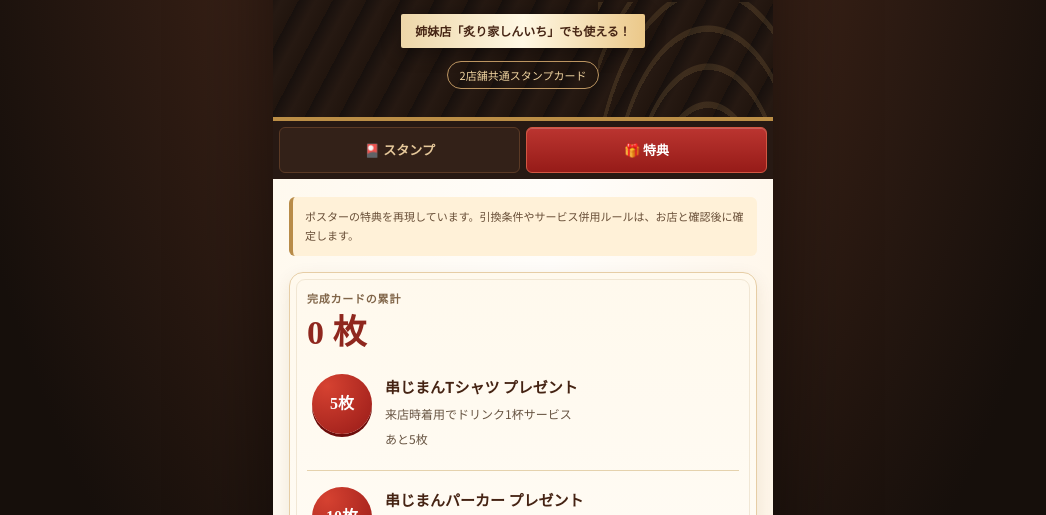
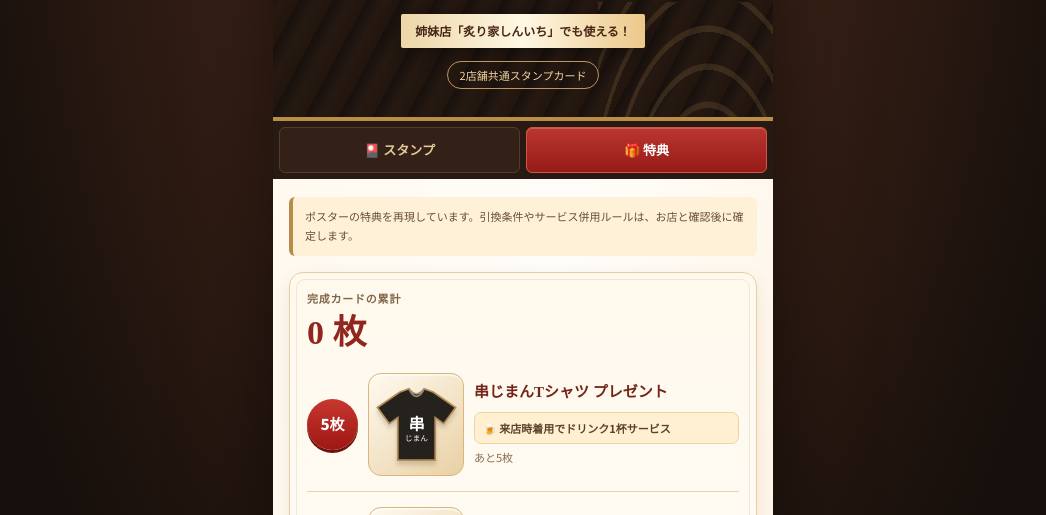
Before and after one commit to happysugar-system/happysugar-demo, a plain HTML site: page kushijiman-stamp/index.html in a window 1280 px wide. Both pictures are taken after a click on the button "🎁 特典". Shown: the part 271-786 px from the top of the page, without its empty margins (117-1163 px from the left). Drawn offline with Linux system fonts and the light colour scheme.

Commit message:
Add illustrated T-shirt, hoodie, sake bottle and honorary medal to rewards

```diff
--- a/kushijiman-stamp/index.html
+++ b/kushijiman-stamp/index.html
@@ -44,6 +44,13 @@ body[data-role="customer"] .reward{overflow:hidden}
 body[data-role="customer"] .reward strong{font-size:27px}
 body[data-role="customer"] .hero{padding-top:28px}
 body[data-role="customer"] .stamp.filled{box-shadow:0 0 0 2px #f4c6b9 inset}
+
+.gift-row{display:flex;gap:10px;align-items:center;border-bottom:1px solid #e8d2ab;padding:15px 0}
+.gift-badge{width:51px;height:51px;flex:0 0 51px;border-radius:50%;display:grid;place-items:center;background:linear-gradient(#c7372e,#9e1713);color:white;font-weight:900;box-shadow:0 3px #6f110f;font-size:15px}
+.gift-art{width:96px;height:103px;flex:0 0 96px;display:grid;place-items:center;border-radius:13px;background:linear-gradient(140deg,#fffaf0,#e9d0a4);border:1px solid #d9b77b;box-shadow:inset 0 2px #fff8}
+.gift-art svg{width:85px;height:91px;filter:drop-shadow(0 4px 2px #43311b32)}
+.gift-text{min-width:0;flex:1}.gift-text strong{display:block;color:#74251a;font-family:"Noto Serif JP",serif;font-size:15px;line-height:1.45}.gift-note{margin-top:8px;padding:7px 8px;background:#fff0d1;border:1px solid #ecd4a4;border-radius:7px;color:#5c402c;font-size:11px;font-weight:700;line-height:1.5}.gift-progress{color:#8a6b4d;font-size:11px;margin-top:5px}
+@media(max-width:390px){.gift-art{width:70px;height:78px;flex-basis:70px}.gift-art svg{width:64px;height:68px}.gift-badge{width:43px;height:43px;flex-basis:43px;font-size:12px}.gift-row{gap:6px}.gift-text strong{font-size:13px}}
 </style></head><body data-role="customer">
 <div class="shell"><header class="hero"><div class="eyebrow">KUSHIJIMAN × SHINICHI / STAMP MEMBERSHIP</div><div class="brand"><img class="logo-real" src="assets/kushijiman-traced.svg" alt="串じまん 炭焼家の実物ロゴを元にトレースしたもの"><span class="plus">×</span><div class="shin-wrap"><img src="assets/shinichi-traced.svg" alt="炙り家しんいちの実物ロゴを元にトレースしたもの"><span class="sublogo">炙り家しんいち</span></div></div><div class="hero-title">デジタルスタンプカード</div><div class="tagline">姉妹店「炙り家しんいち」でも使える！</div><div><span class="pill">2店舗共通スタンプカード</span></div></header>
 <nav class="nav"><button id="tab-card" class="active" data-tab="card">🎴 スタンプ</button><button id="tab-gifts" data-tab="gifts">🎁 特典</button><button id="tab-staff" data-tab="staff" aria-hidden="true">🏮 スタッフ</button></nav>
@@ -65,8 +72,16 @@ function load(){try{const x=JSON.parse(localStorage.getItem(KEY));if(!x||!Number
 let state=load();function save(){localStorage.setItem(KEY,JSON.stringify(state));render()}
 function showTab(tab){if(document.body.dataset.role==="customer" && tab==="staff")return;if(document.body.dataset.role==="staff" && tab!=="staff")return;for(const t of ["card","gifts","staff"]){document.getElementById("page-"+t).classList.toggle("hidden",t!==tab);document.getElementById("tab-"+t).classList.toggle("active",t===tab)}window.scrollTo({top:0,behavior:"smooth"})}
 document.querySelectorAll("[data-tab]").forEach(b=>b.addEventListener("click",()=>showTab(b.dataset.tab)));
-const tiers=[{n:5,title:"串じまんTシャツ プレゼント",note:"来店時着用でドリンク1杯サービス"},{n:10,title:"串じまんパーカー プレゼント",note:"来店時着用でおつまみ1品サービス"},{n:30,title:"お好きなお酒1升 プレゼント",note:"来店ごとにドリンク1杯サービス"},{n:50,title:"名誉会員様",note:"お名前入りの特典あり（詳細は店舗確認）"}];
-function render(){const p=state.points;document.getElementById("points").textContent=p;document.getElementById("staffpoints").textContent=p+" / 10";document.getElementById("totalcards").textContent=state.cards;document.getElementById("staffcards").textContent=state.cards+" 枚";document.getElementById("giftcards").textContent=state.cards;document.getElementById("bar").style.width=(p*10)+"%";document.getElementById("stamps").innerHTML=Array.from({length:10},(_,i)=>'<div class="stamp '+(i<p?"filled":"")+'">'+(i<p?"串":(i+1))+"</div>").join("");document.getElementById("r5").textContent=p>=5?"達成！利用できます":"あと"+(5-p)+"ポイント";document.getElementById("r10").textContent=p>=10?"達成！利用できます":"あと"+(10-p)+"ポイント";document.getElementById("next-point").textContent=p>=10?"10ポイント達成！":p>=5?"次の10ポイント特典まであと"+(10-p)+"ポイント":"5ポイント特典まであと"+(5-p)+"ポイント";document.getElementById("tierlist").innerHTML=tiers.map(t=>'<div class="tier"><div class="count">'+t.n+'枚</div><div><b>'+t.title+'</b><p>'+t.note+'</p><p class="'+(state.cards>=t.n?"completed":"muted")+'">'+(state.cards>=t.n?"達成済み":"あと"+(t.n-state.cards)+"枚")+'</p></div></div>').join("");document.getElementById("use5").disabled=p<5;document.getElementById("use10").disabled=p<10;document.getElementById("add").disabled=p>=10;document.getElementById("history").innerHTML=state.history.length?state.history.slice(0,20).map(h=>'<div class="history"><span>'+h.time+' '+h.store+'</span><b>'+h.label+'</b></div>').join(""):'<p class="muted">まだ履歴はありません</p>'}
+const tiers=[{n:5,art:"shirt",emoji:"🍺",title:"串じまんTシャツ プレゼント",note:"来店時着用でドリンク1杯サービス"},{n:10,art:"hoodie",emoji:"🍢",title:"串じまんパーカー プレゼント",note:"来店時着用でおつまみ1品サービス"},{n:30,art:"sake",emoji:"🍺",title:"お好きなお酒1升 プレゼント",note:"来店ごとにドリンク1杯サービス"},{n:50,art:"medal",emoji:"🏅",title:"名誉会員様",note:"お名前入り特典（詳細は店舗確認）"}];
+
+const giftArt={
+shirt:'<svg viewBox="0 0 100 100" aria-label="Tシャツ"><path d="M30 12 41 8Q50 20 59 8L70 12 96 30 82 49 72 42 72 92H28V42L18 49 4 30Z" fill="#25221e" stroke="#b58c56" stroke-width="2"/><path d="M41 8Q50 26 59 8" fill="none" stroke="#978b80" stroke-width="2"/><text x="50" y="57" text-anchor="middle" font-size="19" font-family="serif" fill="white" font-weight="900">串</text><text x="50" y="70" text-anchor="middle" font-size="9" fill="white">じまん</text></svg>',
+hoodie:'<svg viewBox="0 0 100 100" aria-label="パーカー"><path d="M34 11Q50 -5 66 11L75 28 87 35 97 89 76 94 71 66 71 96H29V66L24 94 3 89 13 35 25 28Z" fill="#25221e" stroke="#b58c56" stroke-width="2"/><path d="M34 11Q50 38 66 11Q50 23 34 11" fill="#56514a"/><path d="M46 34 44 53M54 34 56 53" stroke="#e0d4bc" stroke-width="2"/><text x="50" y="74" text-anchor="middle" font-size="17" font-family="serif" fill="white" font-weight="900">串</text><text x="50" y="85" text-anchor="middle" font-size="8" fill="white">じまん</text></svg>',
+sake:'<svg viewBox="0 0 100 100" aria-label="一升瓶"><rect x="32" y="4" width="24" height="12" rx="2" fill="#5c2f1d"/><path d="M33 16H55V27Q68 35 69 46V88Q69 97 59 97H28Q20 97 20 88V46Q20 35 33 27Z" fill="#986031" stroke="#cf985a" stroke-width="2"/><path d="M24 48Q44 41 65 48V82Q44 88 24 82Z" fill="#fbebca"/><text x="45" y="72" text-anchor="middle" font-size="23" font-family="serif" font-weight="900" fill="#4e321a">酒</text><path d="M72 72h22l-4 22H76Z" fill="#e5c48c" stroke="#a87c43" stroke-width="2"/><ellipse cx="83" cy="72" rx="11" ry="4" fill="#fff1ca" stroke="#a87c43"/></svg>',
+medal:'<svg viewBox="0 0 100 100" aria-label="名誉会員メダル"><path d="M20 18 44 52 26 99 18 74 7 90 6 42Z" fill="#aa2921"/><path d="M80 18 56 52 74 99 82 74 93 90 94 42Z" fill="#cc3927"/><circle cx="50" cy="42" r="34" fill="#c48d36" stroke="#7d4e1c" stroke-width="3"/><circle cx="50" cy="42" r="27" fill="#f2d37e" stroke="#fff2be" stroke-width="2"/><path d="m30 41 8 5 11-17 11 17 10-5-5 18H35Z" fill="#a47820"/></svg>'};
+function rewardMarkup(t){return '<div class="gift-row"><div class="gift-badge">'+t.n+'枚</div><div class="gift-art">'+giftArt[t.art]+'</div><div class="gift-text"><strong>'+t.title+'</strong><div class="gift-note">'+t.emoji+' '+t.note+'</div><div class="gift-progress '+(state.cards>=t.n?'completed':'')+'">'+(state.cards>=t.n?'達成済み':'あと'+(t.n-state.cards)+'枚')+'</div></div></div>'}
+
+function render(){const p=state.points;document.getElementById("points").textContent=p;document.getElementById("staffpoints").textContent=p+" / 10";document.getElementById("totalcards").textContent=state.cards;document.getElementById("staffcards").textContent=state.cards+" 枚";document.getElementById("giftcards").textContent=state.cards;document.getElementById("bar").style.width=(p*10)+"%";document.getElementById("stamps").innerHTML=Array.from({length:10},(_,i)=>'<div class="stamp '+(i<p?"filled":"")+'">'+(i<p?"串":(i+1))+"</div>").join("");document.getElementById("r5").textContent=p>=5?"達成！利用できます":"あと"+(5-p)+"ポイント";document.getElementById("r10").textContent=p>=10?"達成！利用できます":"あと"+(10-p)+"ポイント";document.getElementById("next-point").textContent=p>=10?"10ポイント達成！":p>=5?"次の10ポイント特典まであと"+(10-p)+"ポイント":"5ポイント特典まであと"+(5-p)+"ポイント";document.getElementById("tierlist").innerHTML=tiers.map(rewardMarkup).join("");document.getElementById("use5").disabled=p<5;document.getElementById("use10").disabled=p<10;document.getElementById("add").disabled=p>=10;document.getElementById("history").innerHTML=state.history.length?state.history.slice(0,20).map(h=>'<div class="history"><span>'+h.time+' '+h.store+'</span><b>'+h.label+'</b></div>').join(""):'<p class="muted">まだ履歴はありません</p>'}
 let pending=null;function ask(title,txt,fn){pending=fn;document.getElementById("confirmTitle").textContent=title;document.getElementById("confirmText").textContent=txt;document.getElementById("confirm").classList.add("show")}
 document.getElementById("no").onclick=()=>{pending=null;document.getElementById("confirm").classList.remove("show")};
 document.getElementById("yes").onclick=()=>{const f=pending;pending=null;document.getElementById("confirm").classList.remove("show");if(f)f()};
```
